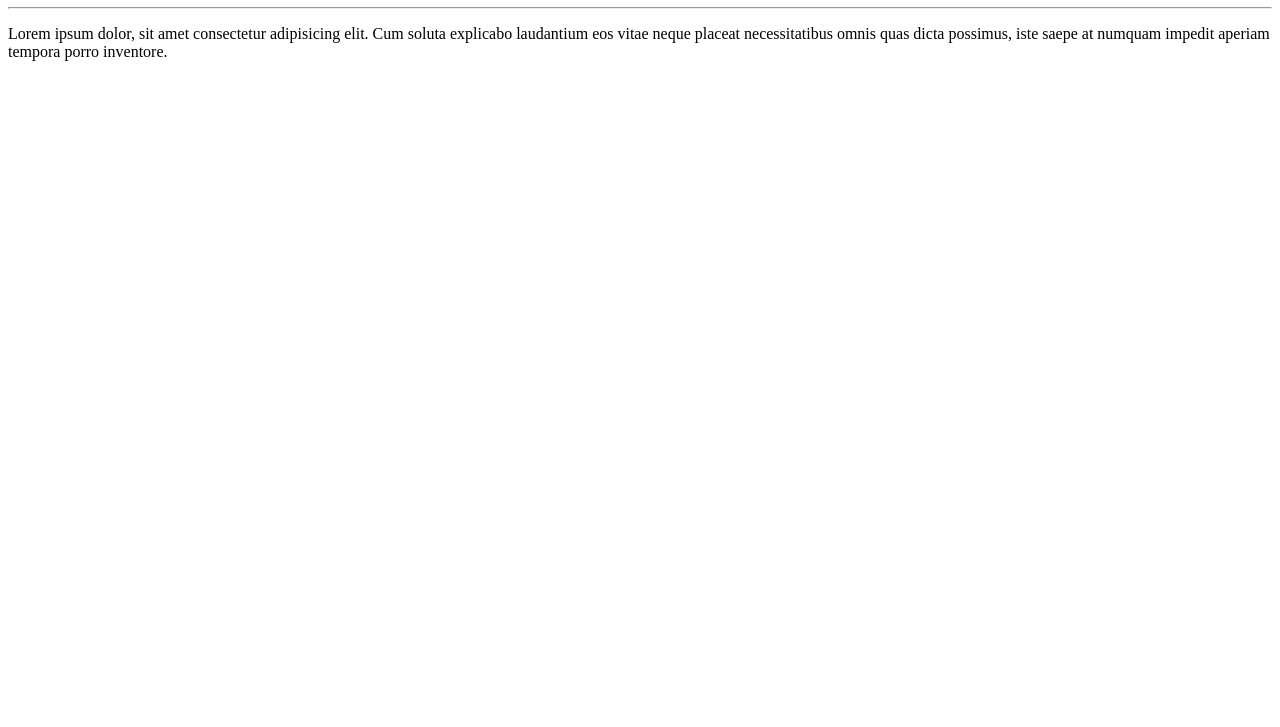
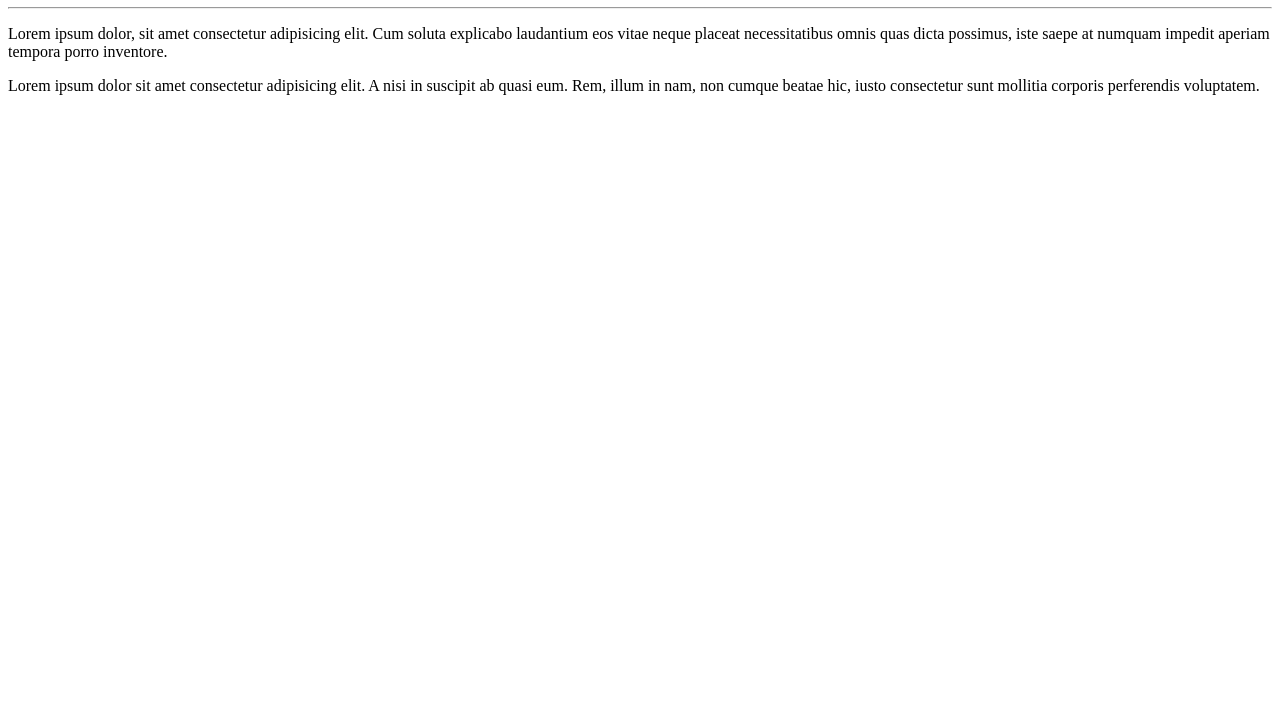
Before and after one commit to riicardoafonso/Ola-Mundo, a plain HTML site: page site-exemplo/index.html in a window 1280 px wide. Shown: the part 73-800 px from the top of the page. Drawn offline with Linux system fonts and the light colour scheme.

Commit message:
adicionei um parágrafo

```diff
--- a/site-exemplo/index.html
+++ b/site-exemplo/index.html
@@ -9,5 +9,6 @@
     <h1>Olá, Mundo</h1>
     <hr>
     <p>Lorem ipsum dolor, sit amet consectetur adipisicing elit. Cum soluta explicabo laudantium eos vitae neque placeat necessitatibus omnis quas dicta possimus, iste saepe at numquam impedit aperiam tempora porro inventore.</p>
+    <p>Lorem ipsum dolor sit amet consectetur adipisicing elit. A nisi in suscipit ab quasi eum. Rem, illum in nam, non cumque beatae hic, iusto consectetur sunt mollitia corporis perferendis voluptatem.</p>
 </body>
 </html>
```
